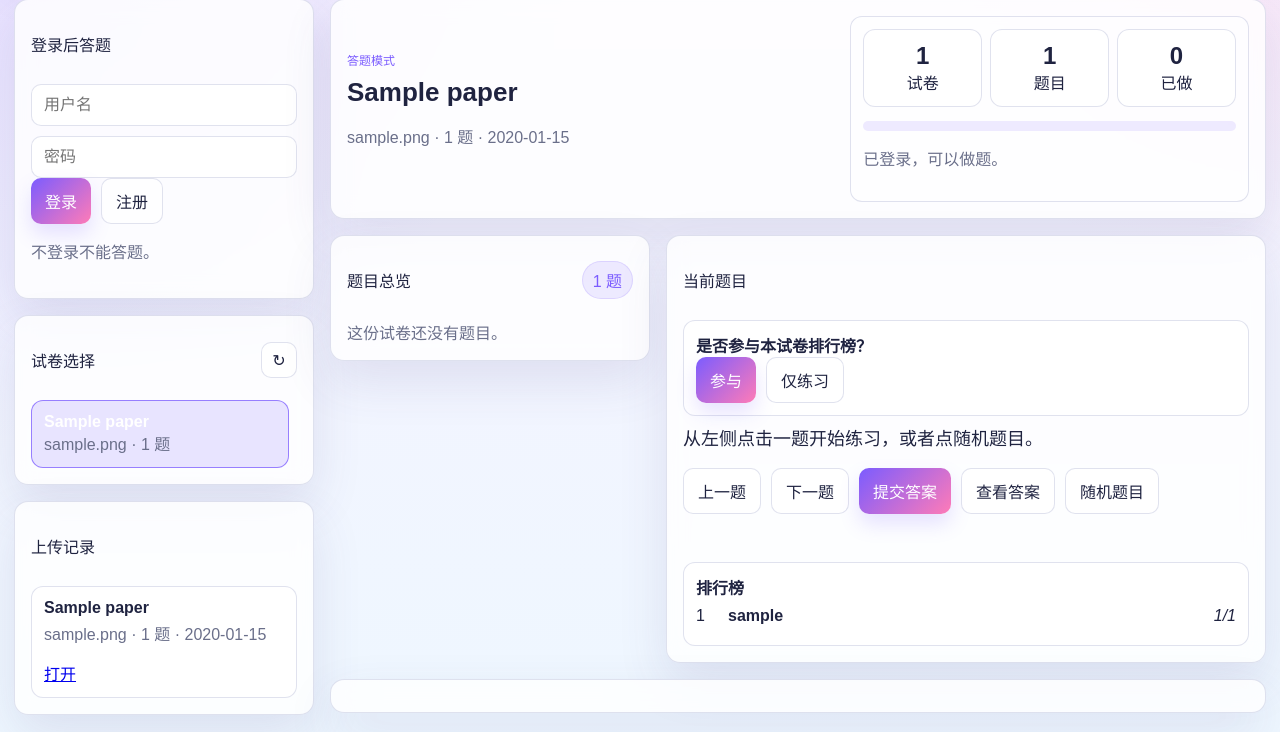
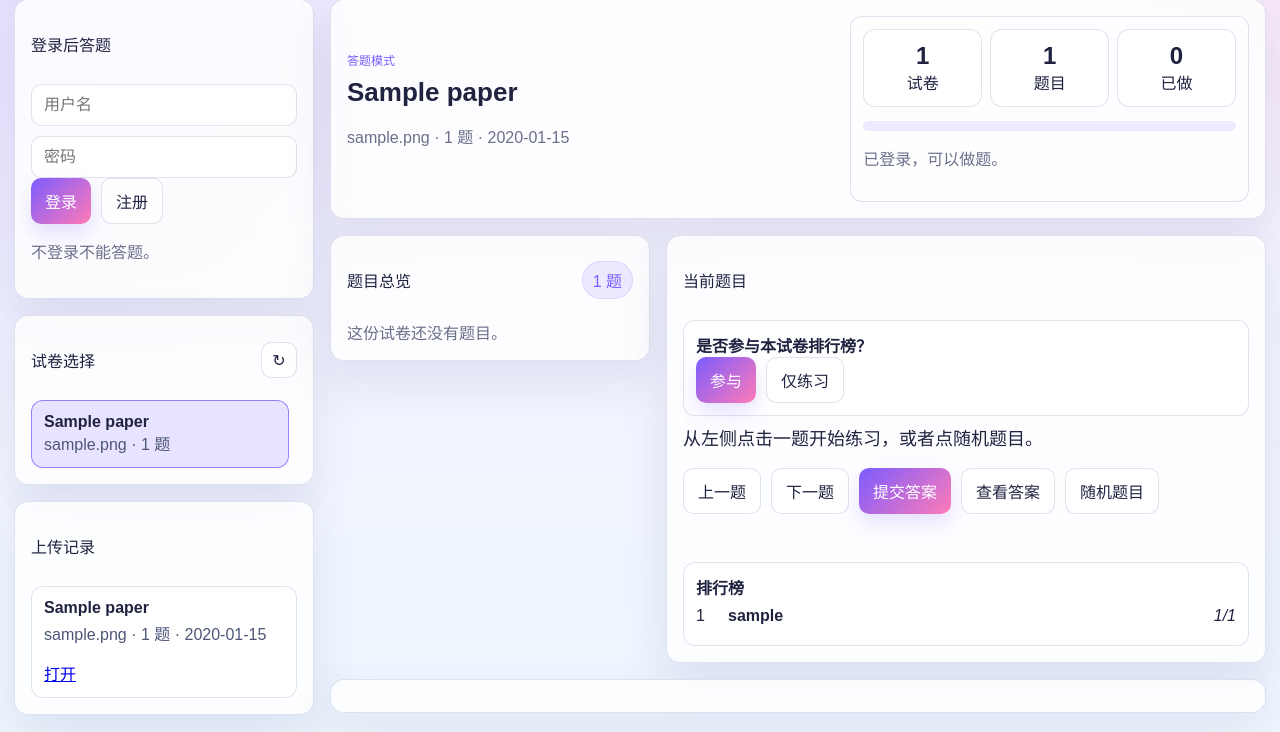
Before and after one commit to luoyoung0922/web, a Flask app: page / in a window 1280 px wide. Shown: the part 112-844 px from the top of the page. Run offline with Flask 3, Linux system fonts and the light colour scheme; data comes from the database, SQL or seed files in the repository; tables that the repository leaves empty hold one stand-in row (values such as "Sample post"); data that the repository does not hold is empty.

Commit message:
improve paper list text contrast

```diff
--- a/static/style.css
+++ b/static/style.css
@@ -188,6 +188,7 @@ select { cursor: pointer; }
   border-radius: 12px;
   padding: 12px;
   box-shadow: none;
+  color: var(--ink);
 }
 .question-nav .paper-item {
   display: grid;
@@ -214,11 +215,11 @@ select { cursor: pointer; }
   color: var(--ink);
 }
 .question-nav .paper-meta { grid-column: 2; font-size: 12px; color: #4e5678; }
-.paper-item.active { border-color: rgba(123, 92, 255, 0.75); background: rgba(123, 92, 255, 0.16); }
+.paper-item.active { border-color: rgba(123, 92, 255, 0.75); background: rgba(123, 92, 255, 0.16); color: var(--ink); }
 .question-nav .paper-item { color: var(--ink); }
 .question-nav .paper-item:not(.active):hover { background: rgba(255,255,255,0.92); border-color: rgba(87, 98, 158, 0.28); }
 .paper-title, .source-row strong { display: block; font-weight: 700; }
-.paper-meta, .source-row p { color: var(--muted); margin-top: 4px; }
+.paper-meta, .source-row p { color: #4e5678; margin-top: 4px; }
 .stats { display: grid; grid-template-columns: repeat(3, 1fr); gap: 8px; }
 .stats div {
   padding: 12px;
```
